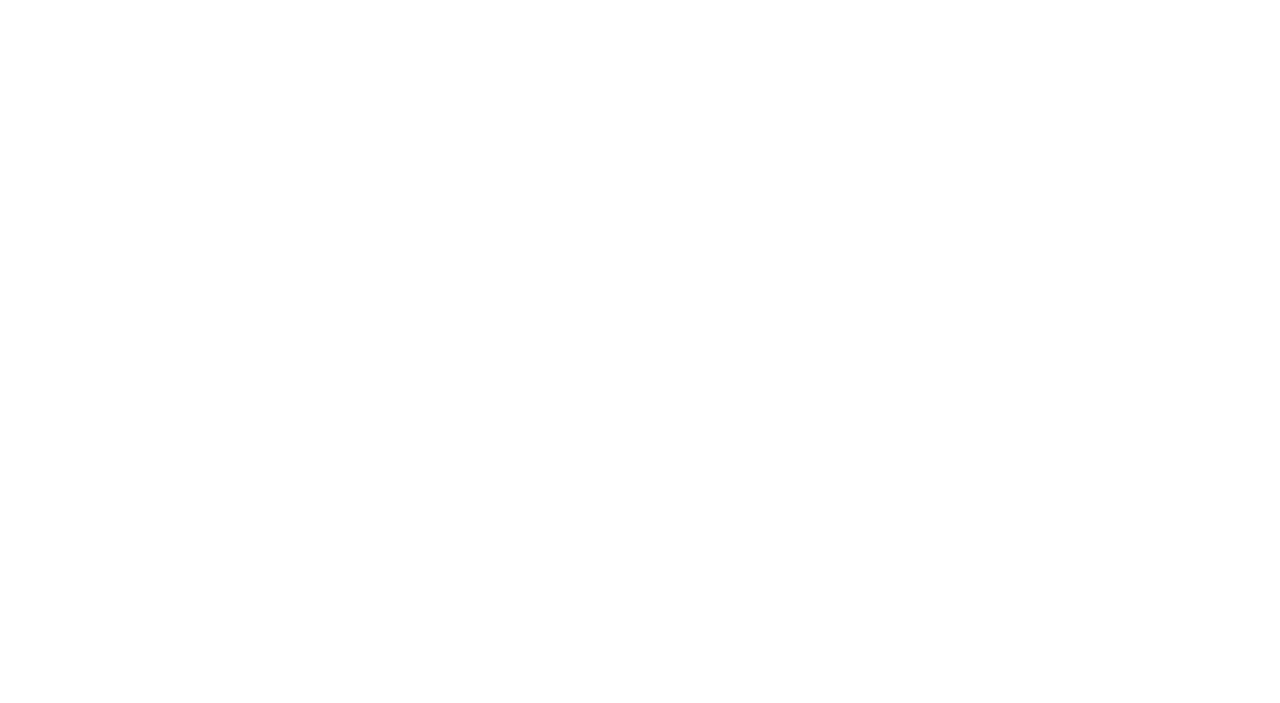
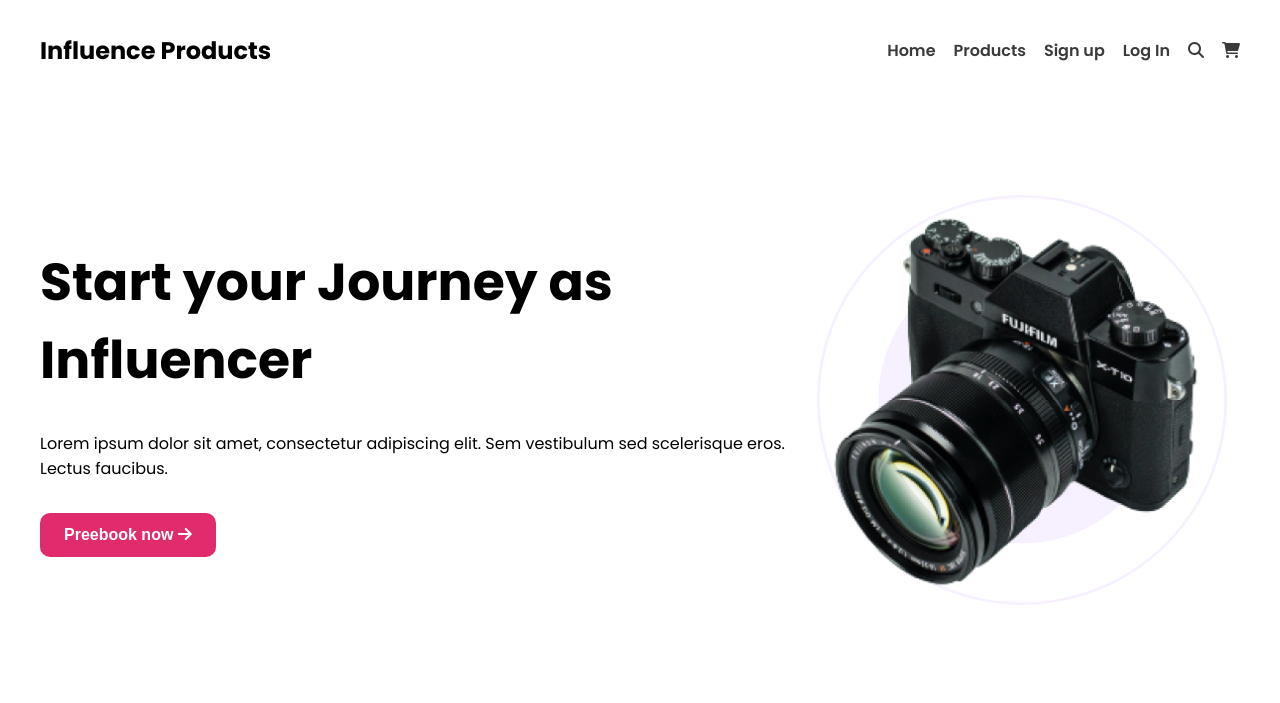
Before and after one commit to Rakibalways/influence-homework, a plain HTML site: page index.html in a window 1280 px wide. Drawn offline with Linux system fonts and the light colour scheme.

Commit message:
added navigation section

```diff
--- a/index.html
+++ b/index.html
@@ -4,9 +4,52 @@
     <meta charset="UTF-8">
     <meta http-equiv="X-UA-Compatible" content="IE=edge">
     <meta name="viewport" content="width=device-width, initial-scale=1.0">
+    <link rel="stylesheet" href="https://cdnjs.cloudflare.com/ajax/libs/font-awesome/6.2.1/css/all.min.css"
+        integrity="sha512-MV7K8+y+gLIBoVD59lQIYicR65iaqukzvf/nwasF0nqhPay5w/9lJmVM2hMDcnK1OnMGCdVK+iQrJ7lzPJQd1w=="
+        crossorigin="anonymous" referrerpolicy="no-referrer" />
     <title>Influence Home Work</title>
+    <!-- Styles Here -->
+    <link rel="stylesheet" href="styles/style.css">
 </head>
 <body>
+    <!-- navigation header -->
+    <header class="container">
+        <nav class="main-nav">
+            <h1>Influence Products</h1>
+            <ul>
+                <li><a href="">Home</a></li>
+                <li><a href="">Products</a></li>
+                <li><a href="">Sign up</a></li>
+                <li><a href="">Log In</a></li>
+                <li>
+                    <a href="#"><i class="fa-solid fa-magnifying-glass"></i></a>
+                </li>
+                <li>
+                    <a href="#"><i class="fa-solid fa-cart-shopping"></i></a>
+                </li>
+            </ul>
+            <!-- manu bar -->
+            <label for="check" class="check-btn">
+                <i class="fa-solid fa-bars"></i>
+            </label>
+        </nav>
+    </header>
+    <main class="container">
+        <!-- main banner section -->
+        <section class="banner-section">
+            <div class="text-section">
+                <h1>Start your Journey as
+                Influencer</h1>
+                <p>Lorem ipsum dolor sit amet, consectetur adipiscing elit. Sem vestibulum sed scelerisque eros. Lectus faucibus.</p>
+                <button class="btn">Preebook now <i class="fa-solid fa-arrow-right"></i>
+                </button>
+            </div>
+            <div class="img-sec">
+                <img src="images/main-camera.png" alt="">
+            </div>
+        </section>
+
+    </main>
 
 </body>
 </html>
--- a/styles/style.css
+++ b/styles/style.css
@@ -0,0 +1,91 @@
+/* font styles */
+@import url('https://fonts.googleapis.com/css2?family=Poppins:wght@400;500;600;700&display=swap');
+
+/* Common Styles */
+*{
+    margin: 0;
+    padding: 0;
+    box-sizing: border-box;
+}
+body{
+    font-family: 'Poppins', sans-serif;
+}
+.container{
+    max-width: 1200px;
+    margin: auto;
+}
+.main-nav li{
+    list-style: none;
+}
+.main-nav li a{
+    text-decoration: none;
+    color: black;
+}
+img{
+    max-width: 100%;
+}
+
+/* navigation section */
+
+.main-nav{
+    display: flex;
+    justify-content: space-between;
+    align-items: center;
+    height: 100px;
+}
+.main-nav ul{
+    display: flex;
+    gap: 18px;
+}
+.main-nav ul li a{
+    font-weight: 600;
+    font-size: 16px;
+    color: #3A3A3A;
+}
+.main-nav ul li a:hover{
+    color: #e02c6d;
+}
+
+/* manu bar style  */
+.check-btn{
+    font-size: 20px;
+    font-weight: 600;
+    cursor: pointer;
+    display: none;
+}
+
+/* main banner-section  */
+.banner-section{
+    min-height: 600px;
+    display: flex;
+    align-items: center;
+}
+.text-section{
+    width: 70%;
+}
+.text-section>h1{
+    font-size: 52px;
+}
+.banner-section p{
+    margin: 2rem 0;
+}
+.img-sec{
+    width: 40%;
+    display: flex;
+    justify-content: center;
+    background-image: url(../images/Circle\ design.svg);
+    background-repeat: no-repeat;
+    background-position: center;
+    background-size: contain;
+}
+.btn{
+    color: #ffffff;
+    padding: 10px 24px;
+    font-size: 16px;
+    font-weight: 700;
+    background-color: #E02C6D;
+    border: none;
+    border-radius: 10px;
+    gap: 8px;
+    line-height: 24px;
+}
```
